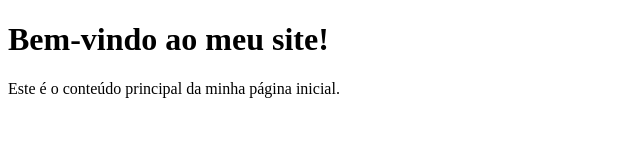
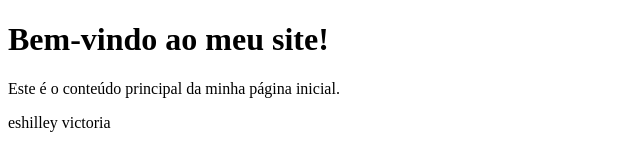
Before and after one commit to Ester-fate/versionamento-de-codigo, a plain HTML site: page index.html in a window 1280 px wide. Shown: the full height of the page, 0-640 px from the left. Drawn offline with Linux system fonts and the light colour scheme.

Commit message:
Update index.html

```diff
--- a/index.html
+++ b/index.html
@@ -8,5 +8,8 @@
 <body>
     <h1>Bem-vindo ao meu site!</h1>
     <p>Este é o conteúdo principal da minha página inicial.</p>
+    <p>
+        eshilley victoria
+    </p>
 </body>
 </html>
```
